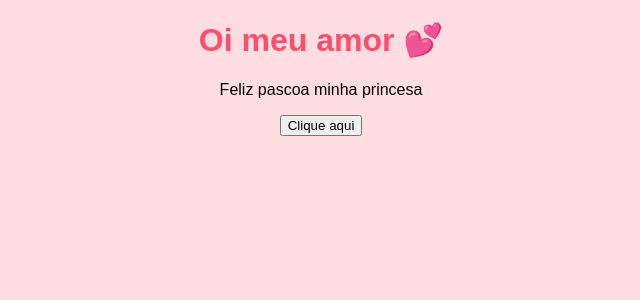
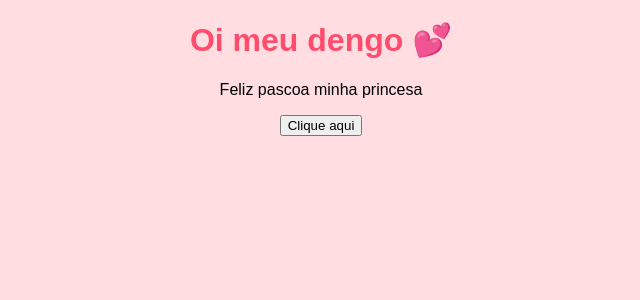
Before and after one commit to Ms31050312/presente-pra-Mel, a Flask app: page / in a window 1280 px wide. Shown: the top 300 px of the page, without its empty margins (319-959 px from the left). Run offline with Flask 3, Linux system fonts and the light colour scheme.

Commit message:
atualizando site

```diff
--- a/templates/index.html
+++ b/templates/index.html
@@ -6,7 +6,7 @@
 </head>
 <body>
 
-<h1>Oi meu amor 💕</h1>
+<h1>Oi meu dengo 💕</h1>
 
 <p id="msg">Feliz pascoa minha princesa</p>
 
```
